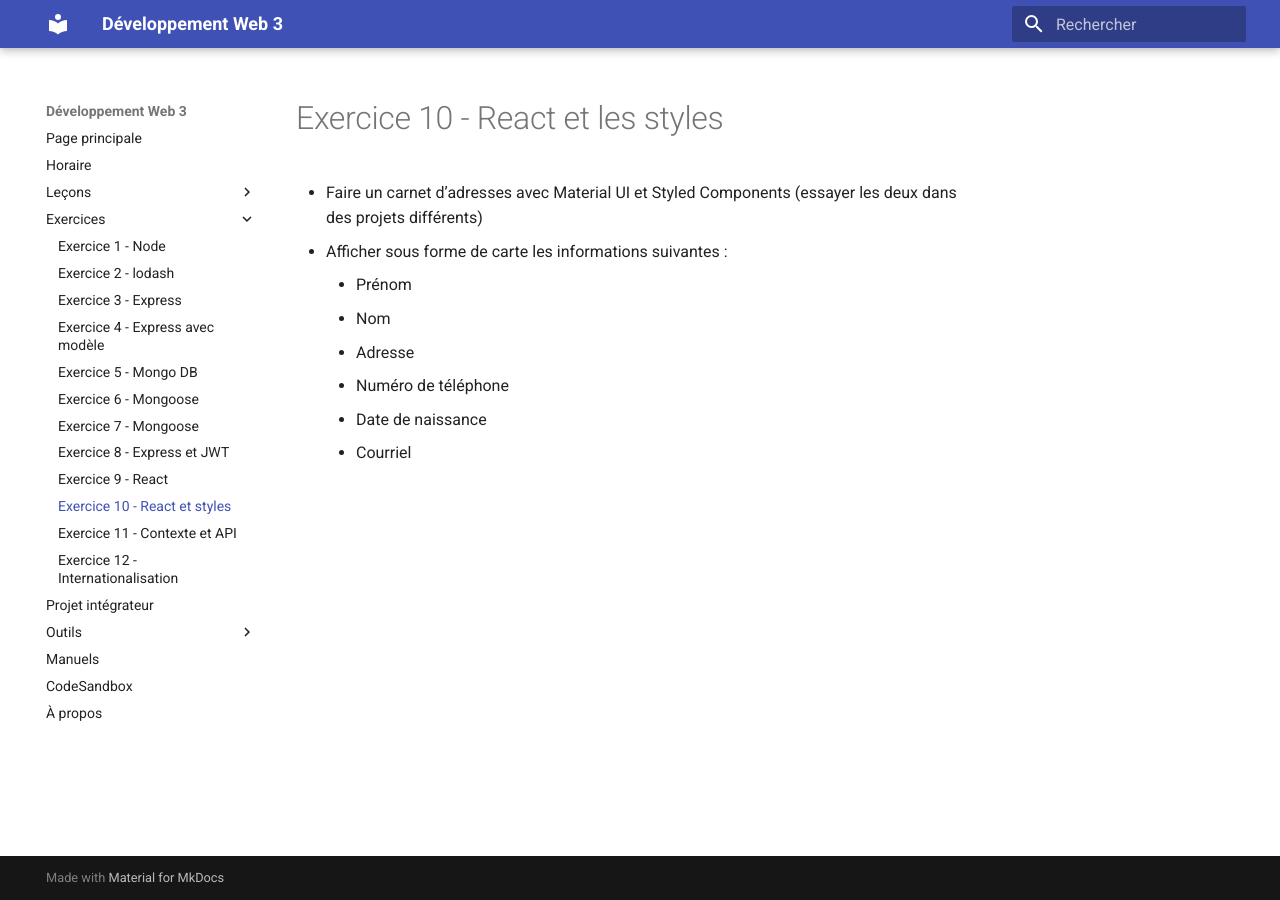
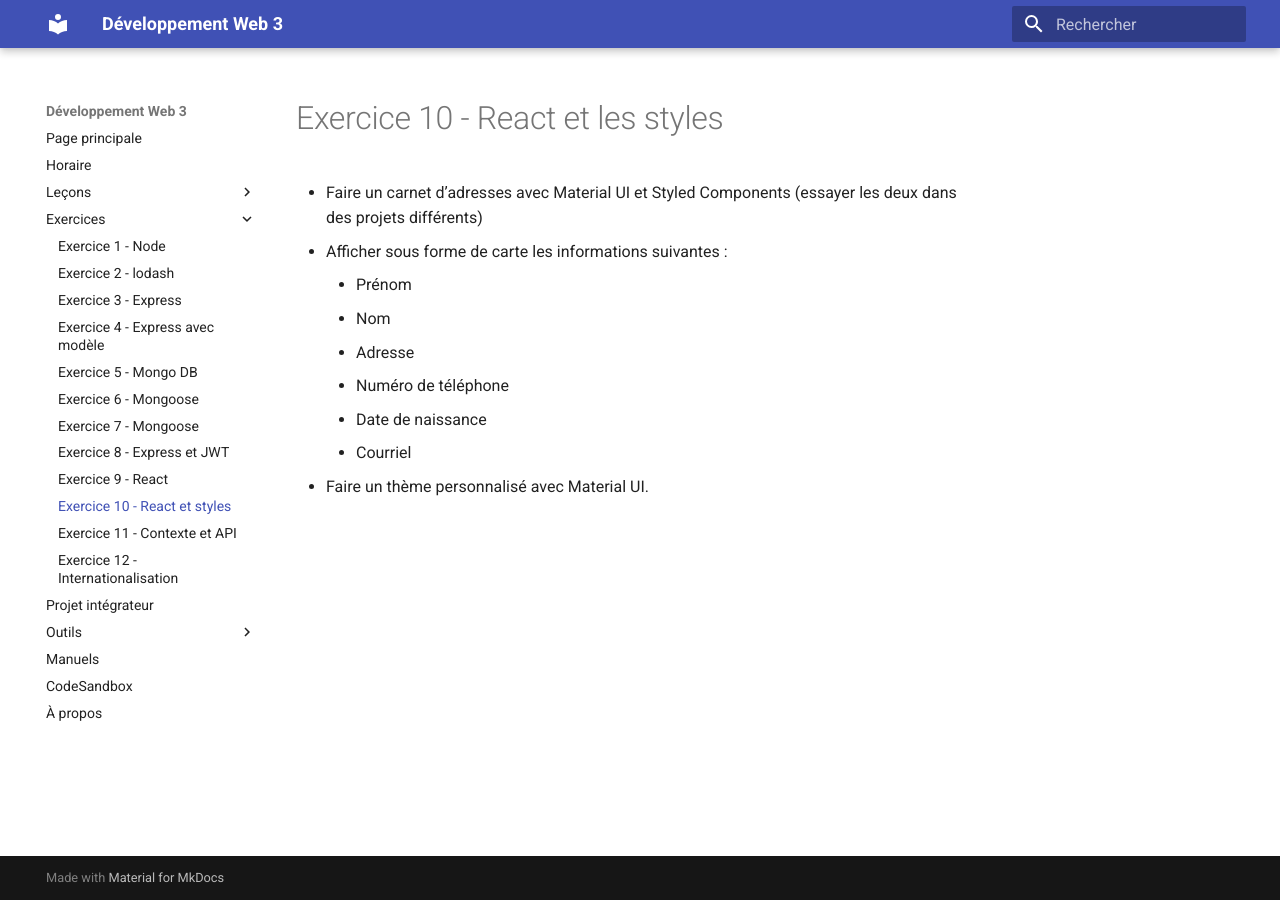
Before and after one commit to cegepvictoetienne/developpementweb3, an MkDocs documentation site: the page built from wiki/exercice10_react_styles.md, in a window 1280 px wide. Built offline with MkDocs 1.6.1 and Material for MkDocs 9.7.7, drawn with Linux system fonts in a browser that asks for light colours.

Commit message:
ajout instruction dans exercice de styles

```diff
--- a/wiki/exercice10_react_styles.md
+++ b/wiki/exercice10_react_styles.md
@@ -8,3 +8,5 @@
     - Numéro de téléphone
     - Date de naissance
     - Courriel
+
+- Faire un thème personnalisé avec Material UI.
```
